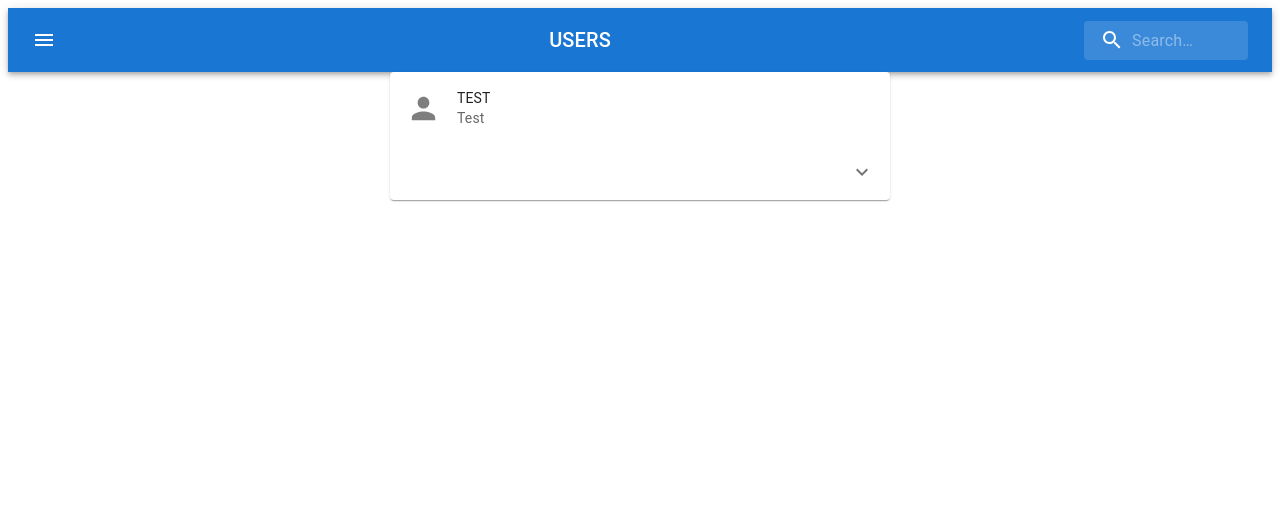
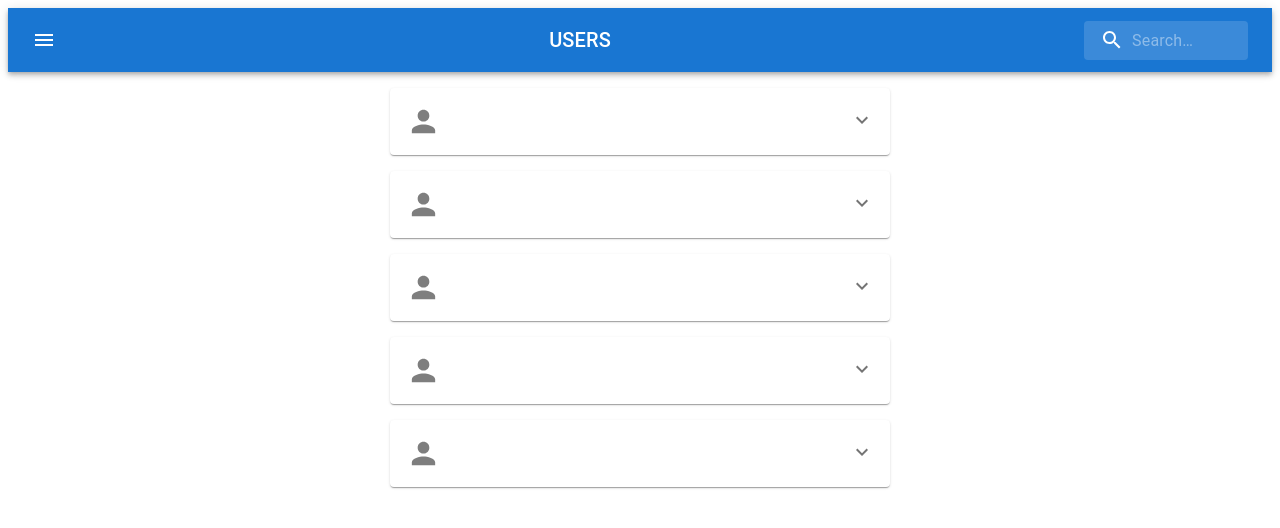
Before and after one commit to Zanderson91/veryable-ui-challenge, a React (Create React App) app: page / in a window 1280 px wide. Shown: the top 528 px of the page. Built offline with nearby package versions, Linux system fonts and the light colour scheme.

Commit message:
Cards now successfully expand

```diff
--- a/src/components/card/card.css
+++ b/src/components/card/card.css
@@ -1,3 +1,8 @@
 .css-tzssek-MuiSvgIcon-root {
     color: #7e7e7e;
+    font-size: 70px;
 }
+
+.css-wtp9r2-MuiPaper-root-MuiCard-root {
+    margin-top: 16px;
+}
--- a/src/components/card/card.jsx
+++ b/src/components/card/card.jsx
@@ -38,18 +38,7 @@ export default function UserCard() {
           <PersonIcon fontSize="large">
           </PersonIcon>
         }
-        title="TEST"
-        subheader="Test"
-        />
-      {/* <CardContent>
-        <Typography variant="body2" color="text.secondary">
-          This impressive paella is a perfect party dish and a fun meal to cook
-          together with your guests. Add 1 cup of frozen peas along with the mussels,
-          if you like.
-        </Typography>
-      </CardContent> */}
-
-      <CardActions disableSpacing>
+        action={
             <ExpandMore
             expand={expanded}
             onClick={handleExpandClick}
@@ -58,7 +47,11 @@ export default function UserCard() {
           >
             <ExpandMoreIcon />
           </ExpandMore>
-      </CardActions>
+          }
+
+        />
+
+
       <Collapse in={expanded} timeout="auto" unmountOnExit>
         <CardContent>
           <Typography paragraph>First Name</Typography>
--- a/src/pages/home/homepage.jsx
+++ b/src/pages/home/homepage.jsx
@@ -10,7 +10,20 @@ export default function Homepage() {
       </div>
       <div className="usercard">
           <UserCard />
-      </div>
+          </div>
+          <div className="usercard">
+          <UserCard />
+          </div>
+          <div className="usercard">
+          <UserCard />
+          </div>
+          <div className="usercard">
+          <UserCard />
+          </div>
+          <div className="usercard">
+          <UserCard />
+          </div>
+
       </div>
     );
   }
```
Lines whose indentation alone changed are shown as unchanged.
